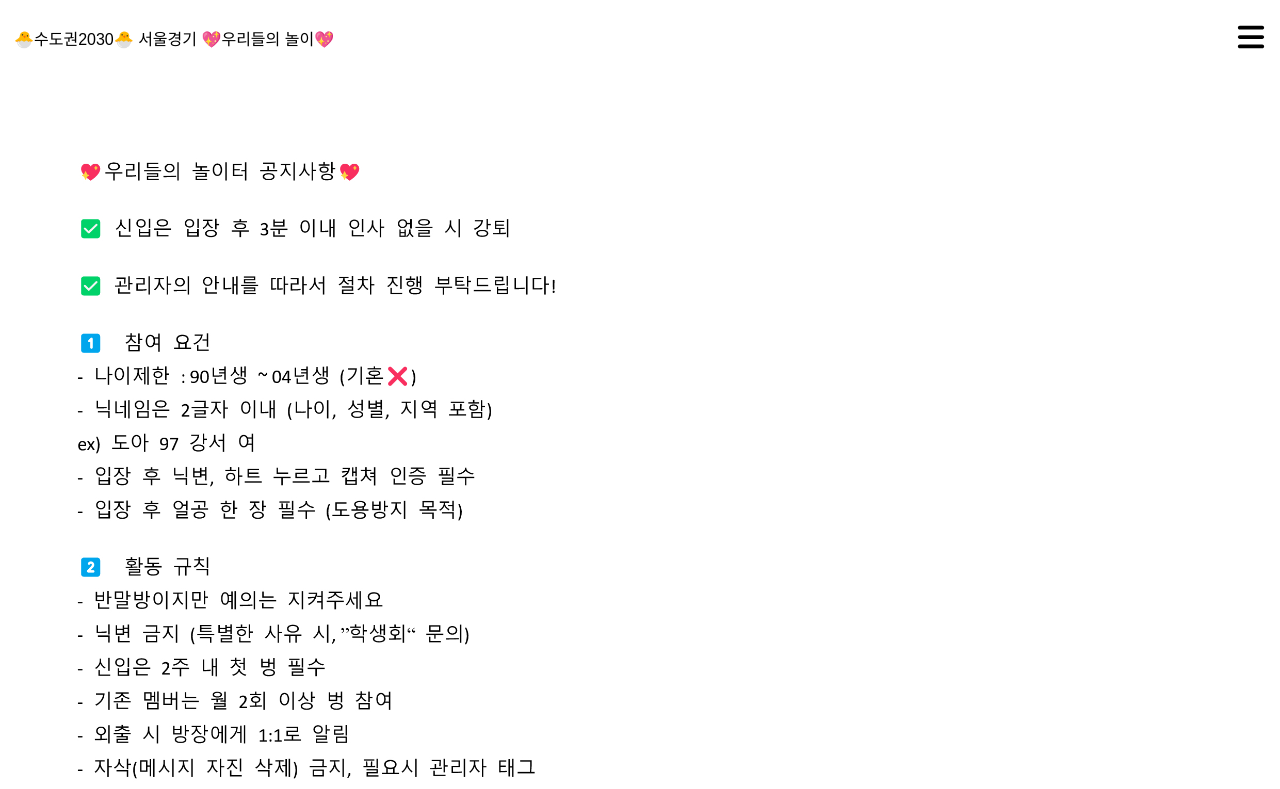
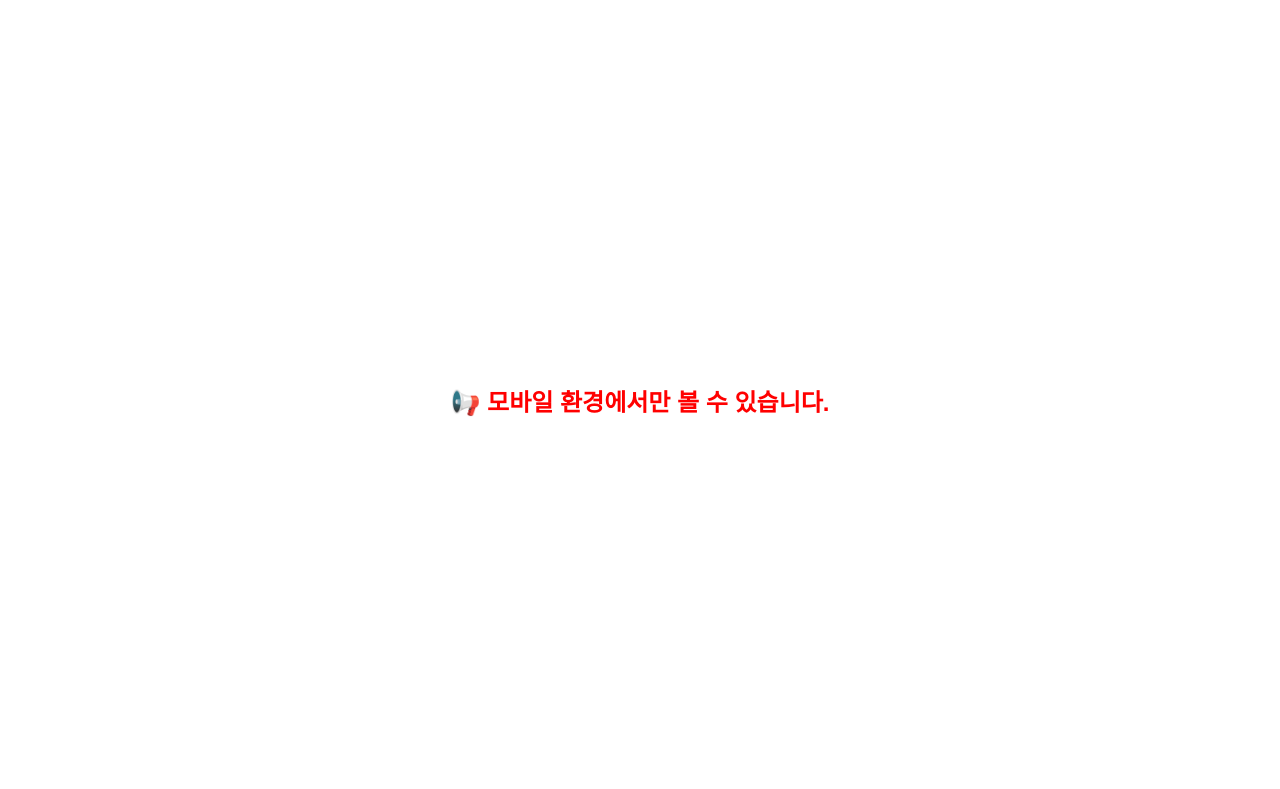
Before and after one commit to KittelLee/MEET, a React (Vite) app: page /rule in a window 1280 px wide. Shown: the top 789 px of the page. Built offline with nearby package versions, Linux system fonts and the light colour scheme; a web font is replaced by a local one.

Commit message:
Feat: Desktop IMG Add

```diff
--- a/src/App.css
+++ b/src/App.css
@@ -0,0 +1,10 @@
+.desktop-message {
+  display: flex;
+  justify-content: center;
+  align-items: center;
+  height: 100vh;
+  font-size: 24px;
+  font-weight: bold;
+  color: red;
+  text-align: center;
+}
--- a/src/App.jsx
+++ b/src/App.jsx
@@ -1,11 +1,23 @@
+import { useState, useEffect } from "react";
 import { Routes, Route } from "react-router-dom";
 import Home from "./pages/Home";
 import Rule from "./pages/Rule";
 import Header from "./components/Header";
 import Footer from "./components/Footer";
+import "./App.css";
 
 function App() {
+  const [isMobile, setIsMobile] = useState(window.innerWidth <= 500);
+
+  useEffect(() => {
+    const handleResize = () => setIsMobile(window.innerWidth <= 500);
+    window.addEventListener("resize", handleResize);
+    return () => window.removeEventListener("resize", handleResize);
+  }, []);
+
   return (
+    <>
+      {isMobile ? (
         <div>
           <Header />
 
@@ -16,6 +28,12 @@ function App() {
 
           <Footer />
         </div>
+      ) : (
+        <div className="desktop-message">
+          📢 모바일 환경에서만 볼 수 있습니다.
+        </div>
+      )}
+    </>
   );
 }
 
--- a/src/pages/Home.jsx
+++ b/src/pages/Home.jsx
@@ -35,7 +35,7 @@ function Home() {
           <strong>
             🐣수도권2030🐣 서울경기
             <br />
-            💖김포, 강서, 강남, 수원, 용인 등💖
+            💖강서, 강남, 수원, 용인 등💖
             <br />
             수도권에서 만나요!
           </strong>
--- a/src/styles/Home.css
+++ b/src/styles/Home.css
@@ -61,7 +61,7 @@
 }
 
 .section-second {
-  padding: 10px 0;
+  padding: 40px 0 10px 0;
 }
 
 .title-text {
```
Lines whose indentation alone changed are shown as unchanged.
